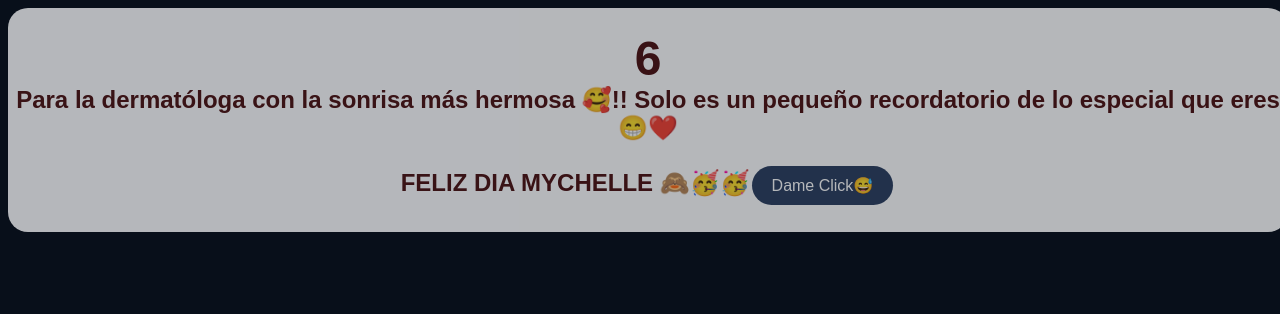
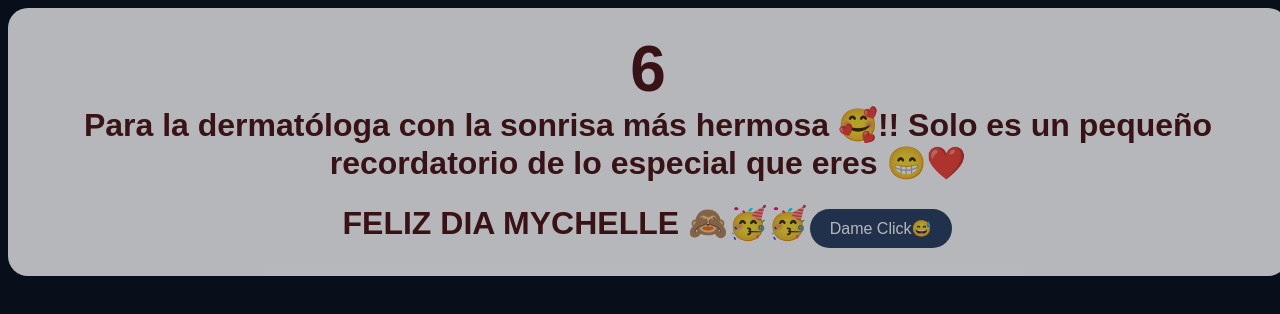
Before and after one commit to Anghel941/cora, a plain HTML site: page index.html in a window 1280 px wide. Drawn offline with Linux system fonts and the light colour scheme.

Commit message:
index.html

```diff
--- a/index.html
+++ b/index.html
@@ -17,8 +17,8 @@
   </div>
   <div class="mensaje" id="mensaje">
 
-    <h2> <div id="contador">10</div>Para la dermatóloga con la sonrisa más hermosa 🥰!! Solo es un pequeño recordatorio de lo especial que eres 😁❤️ </h2>
-    <H2>FELIZ DIA MYCHELLE 🙈🥳🥳<button id="playButton">Dame Click😅</button></H2>
+    <h1> <div id="contador">10</div>Para la dermatóloga con la sonrisa más hermosa 🥰!! Solo es un pequeño recordatorio de lo especial que eres 😁❤️ </h1>
+    <H1>FELIZ DIA MYCHELLE 🙈🥳🥳<button id="playButton">Dame Click😅</button></H1>
   </div>
   <div class="container" id="container">
     <div></div>
```
